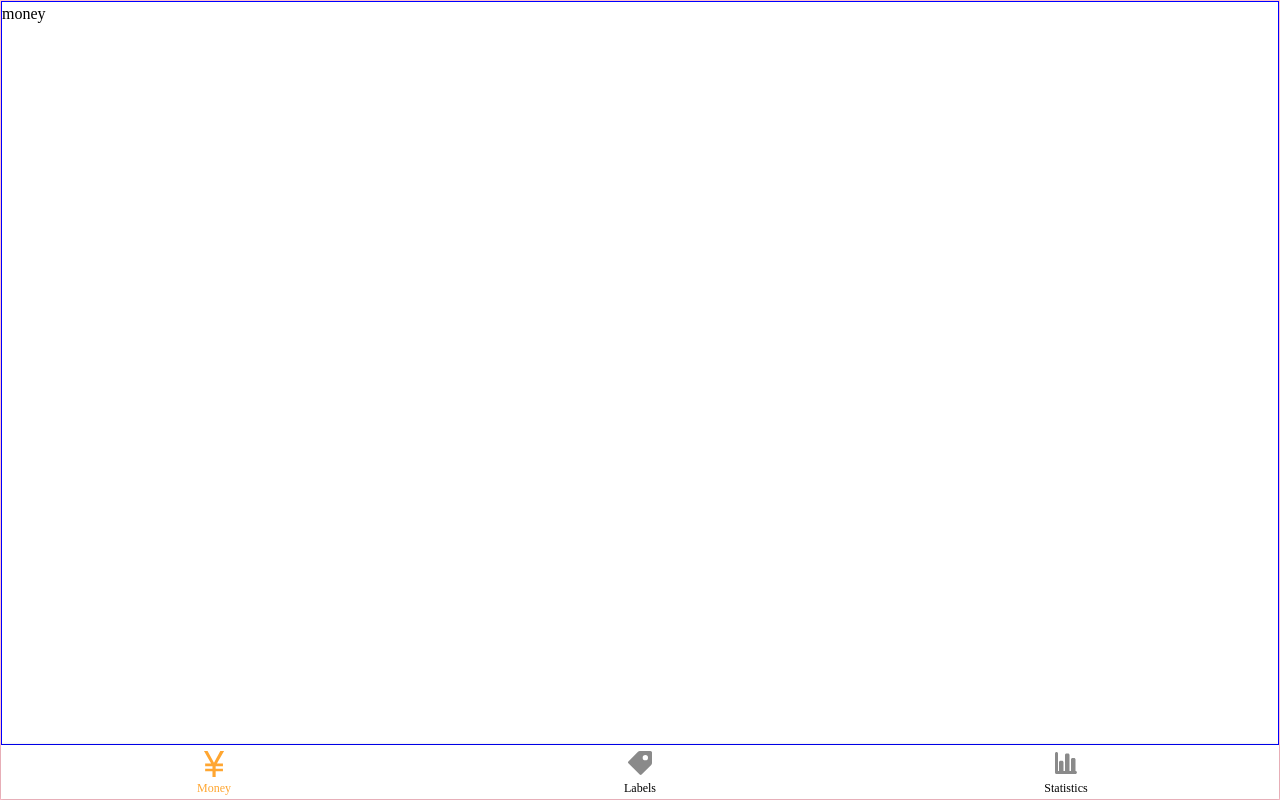
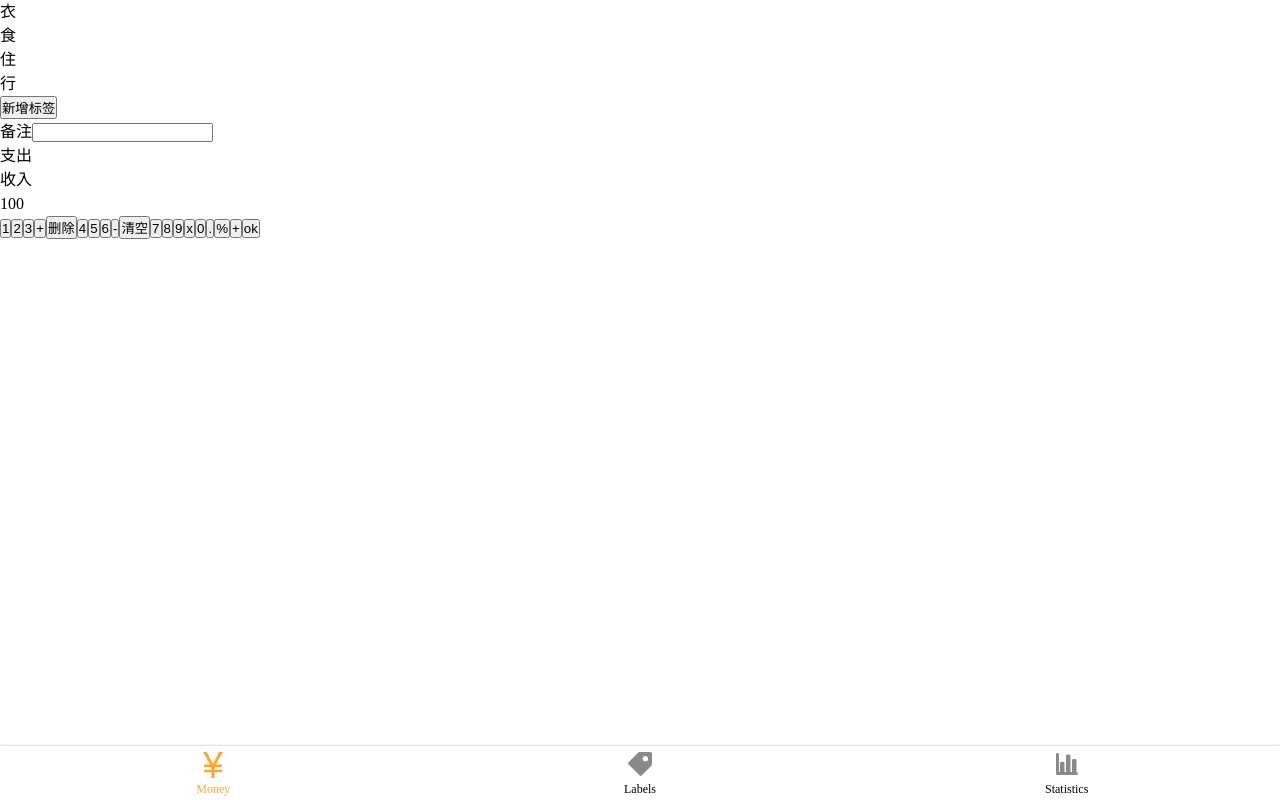
Before and after one commit to 1376393028/morney, a Vue app: page /#/money in a window 1280 px wide. Built offline with nearby package versions, Linux system fonts and the light colour scheme.

Commit message:
money html

```diff
--- a/src/components/Layout.vue
+++ b/src/components/Layout.vue
@@ -15,7 +15,7 @@
 
 <style lang="scss" scoped>
 .nav-wrapper {
-  border: 1px solid pink;
+  // border: 1px solid pink;
   height: 100vh;
   display: flex;
   flex-direction: column;
@@ -23,7 +23,7 @@
 
 .content {
   overflow: auto;
-  border: 1px solid blue;
+  // border: 1px solid blue;
   flex-grow: 1;
 }
 </style>
--- a/src/views/Money.vue
+++ b/src/views/Money.vue
@@ -1,7 +1,53 @@
 <template>
   <div>
     <Layout>
-      <p>money</p>
+      <div class="tags">
+        <ul class="current">
+          <li>衣</li>
+          <li>食</li>
+          <li>住</li>
+          <li>行</li>
+        </ul>
+        <div class="new">
+          <button>新增标签</button>
+        </div>
+      </div>
+      <div>
+        <label class="notes">
+          <span class="name">备注</span>
+          <input class="text" type="text">
+        </label>
+      </div>
+      <div>
+        <ul class="types">
+          <li class="selected">支出</li>
+          <li>收入</li>
+        </ul>
+      </div>
+      <div class="number-pad">
+        <div class="output">100</div>
+        <div class="buttons">
+          <button>1</button>
+          <button>2</button>
+          <button>3</button>
+          <button>+</button>
+          <button>删除</button>
+          <button>4</button>
+          <button>5</button>
+          <button>6</button>
+          <button>-</button>
+          <button>清空</button>
+          <button>7</button>
+          <button>8</button>
+          <button>9</button>
+          <button>x</button>
+          <button>0</button>
+          <button>.</button>
+          <button>%</button>
+          <button>+</button>
+          <button>ok</button>
+        </div>
+      </div>
     </Layout>
   </div>
 </template>
```
